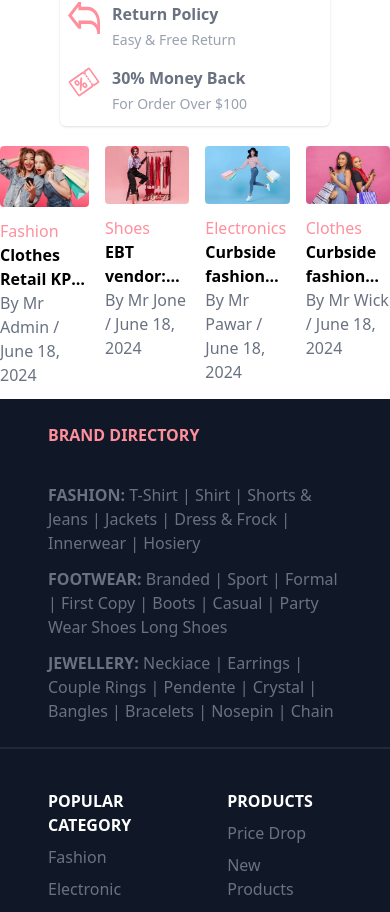
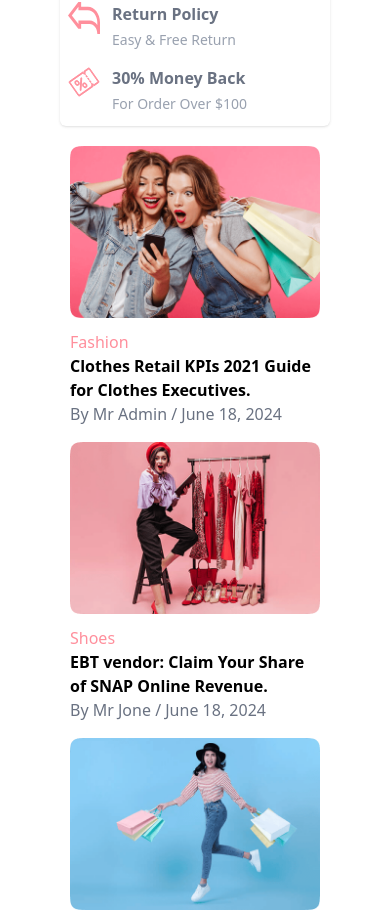
Before and after one commit to zahranoori1996/zarashop, a React (Vite) app: page / in a window 390 px wide. Shown: the part 9620-10532 px from the top of the page. Built offline with nearby package versions, Linux system fonts and the light colour scheme.

Commit message:
responsive Articles component

```diff
--- a/src/components/Article/Article.tsx
+++ b/src/components/Article/Article.tsx
@@ -10,7 +10,7 @@ interface IArticle {
 }
 function Article({path,imageUrl,type,title,author,date}:IArticle) {
   return (
-    <Link className='flex flex-col' to={path}>
+    <Link className='flex flex-col min-w-[170px] w-[200px] max-sm:w-[250px] ' to={path}>
       <img src={imageUrl} alt="" />
       <p className='text-[#ff8f9c] pt-3'>{type}</p>
       <h3 className='font-bold line-clamp-2'>{title}</h3>
--- a/src/components/Articles/Articles.tsx
+++ b/src/components/Articles/Articles.tsx
@@ -3,7 +3,7 @@ import Article from "../Article/Article";
 
 function Articles() {
   return (
-    <div className="flex gap-4">
+    <div className="flex gap-4 flex-wrap  max-sm:justify-around">
       <Article
         path="/"
         imageUrl="./src/assets/images/article-fashion.png"
```
